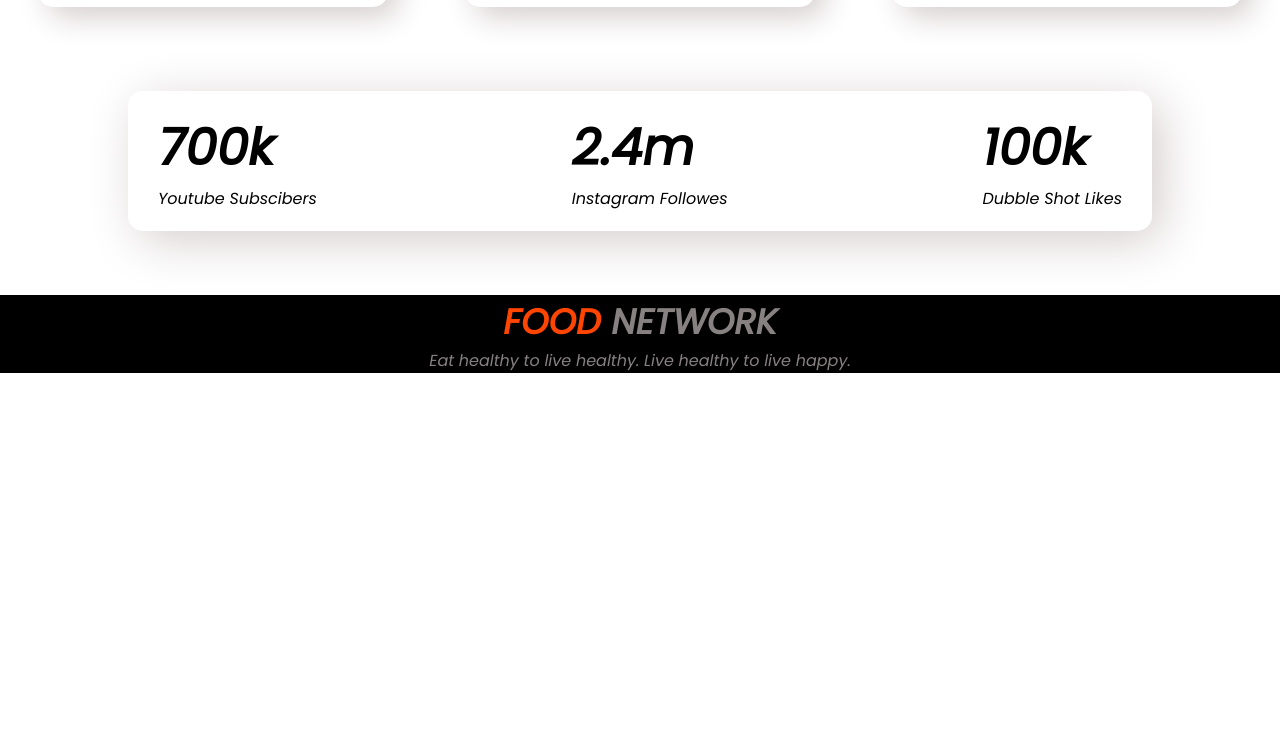
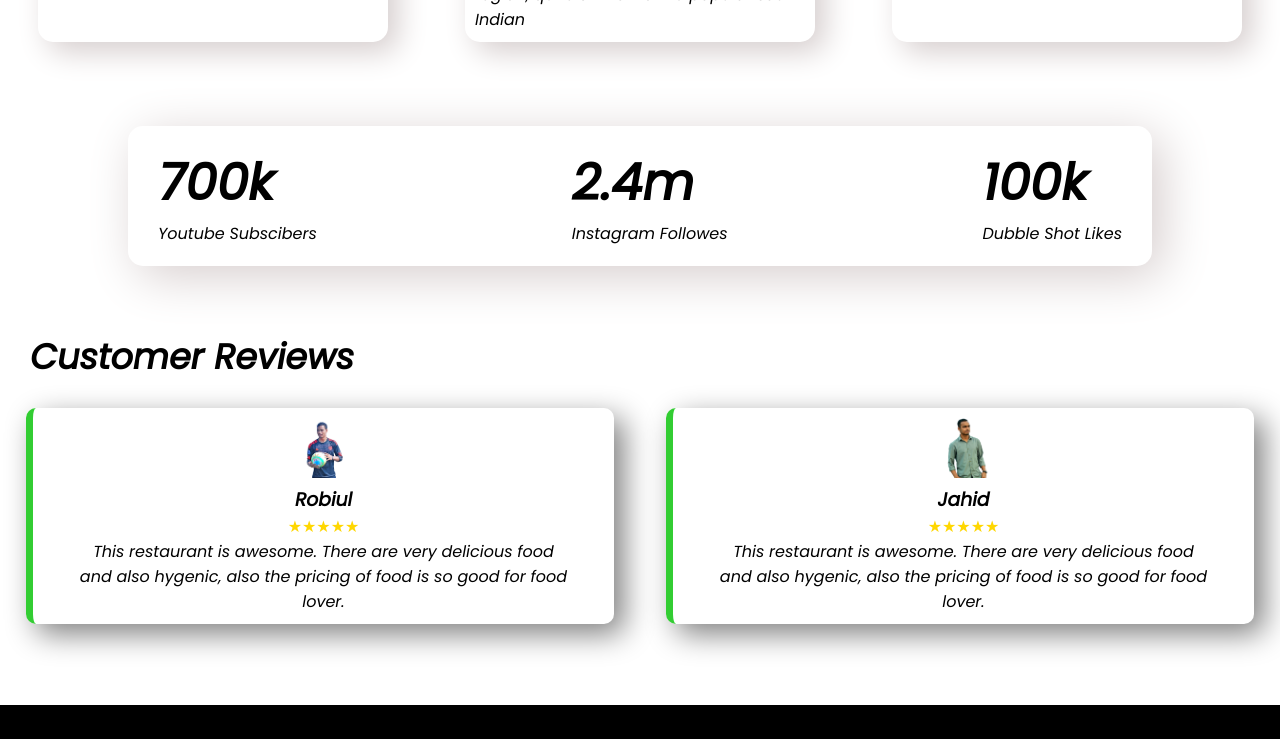
Before and after one commit to Robiul-Jahid/food-network-assingment, a plain HTML site: page index.html in a window 1280 px wide. Shown: the part 2058-2797 px from the top of the page. Before the commit the page ends 2431 px from the top, so only its background shows below. Drawn offline with Linux system fonts and the light colour scheme.

Commit message:
final-change

```diff
--- a/index.html
+++ b/index.html
@@ -14,7 +14,9 @@
         />
     </head>
     <body>
-        <header class="logo">Food Network</header>
+        <header class="logo">
+            <a target="_blank" href="#">Food Network</a>
+        </header>
         <section id="top-banner">
             <div class="half-width discription">
                 <h1><span>Skip</span> The Diet,</h1>
@@ -113,6 +115,39 @@
                 <p>Dubble Shot Likes</p>
             </span>
         </section>
+        <section id="review-area">
+            <h2>Customer Reviews</h2>
+            <div class="customer">
+                <div>
+                    <img
+                        class="user-profile"
+                        src="images/customer/IMG_20190628_143052_896-removebg-preview.png"
+                        alt=""
+                    />
+                    <h3>Robiul</h3>
+                    <p class="star">★★★★★</p>
+                    <p>
+                        This restaurant is awesome. There are very delicious
+                        food and also hygenic, also the pricing of food is so
+                        good for food lover.
+                    </p>
+                </div>
+                <div>
+                    <img
+                        class="user-profile"
+                        src="images/customer/IMG_20191125_234036_590-01__1_-removebg-preview.png"
+                        alt=""
+                    />
+                    <h3>Jahid</h3>
+                    <p class="star">★★★★★</p>
+                    <p>
+                        This restaurant is awesome. There are very delicious
+                        food and also hygenic, also the pricing of food is so
+                        good for food lover.
+                    </p>
+                </div>
+            </div>
+        </section>
         <footer>
             <h2><span>FOOD </span> NETWORK</h2>
             <p>Eat healthy to live healthy. Live healthy to live happy.</p>
--- a/style.css
+++ b/style.css
@@ -4,11 +4,17 @@
     padding: 0;
 }
 .logo {
+    text-decoration: none;
     font-family: "Lobster", cursive;
     font-size: 45px;
-    padding-left: 30px;
-    color: salmon;
-    background-image: linear-gradient(royalblue, purple);
+    padding: 10px 40px;
+
+    background-color: salmon;
+}
+.logo a {
+    text-decoration: none;
+    color: white;
+    font-weight: 700;
 }
 #top-banner {
     display: flex;
@@ -88,15 +94,7 @@ h2 {
     margin-top: 40px;
     margin-bottom: 40px;
 }
-footer {
-    text-align: center;
-    color: rgb(136, 129, 129);
-    background-color: black;
-    height: 15%;
-}
-footer h2 span {
-    color: orangered;
-}
+
 #social-media {
     display: flex;
     justify-content: space-between;
@@ -106,3 +104,36 @@ footer h2 span {
     border-radius: 15px;
     box-sizing: border-box;
 }
+#review-area h2 {
+    padding-left: 30px;
+}
+.customer {
+    display: flex;
+}
+.customer div {
+    width: 40%;
+    text-align: center;
+    padding: 10px 45px;
+    box-shadow: 10px 10px 30px gray;
+    border-radius: 10px;
+    margin: 2%;
+    border-left: 7px solid limegreen;
+}
+.star {
+    color: gold;
+}
+.user-profile {
+    height: 60px;
+    width: 60px;
+}
+footer {
+    text-align: center;
+    color: rgb(136, 129, 129);
+    background-color: black;
+    padding-top: 50px;
+    padding-bottom: 50px;
+    margin-top: 55px;
+}
+footer h2 span {
+    color: orangered;
+}
```
Also changed, not shown: images/customer/IMG_20190628_143052_896-removebg-preview.png (added), images/customer/IMG_20191125_234036_590-01__1_-removebg-preview.png (added).
